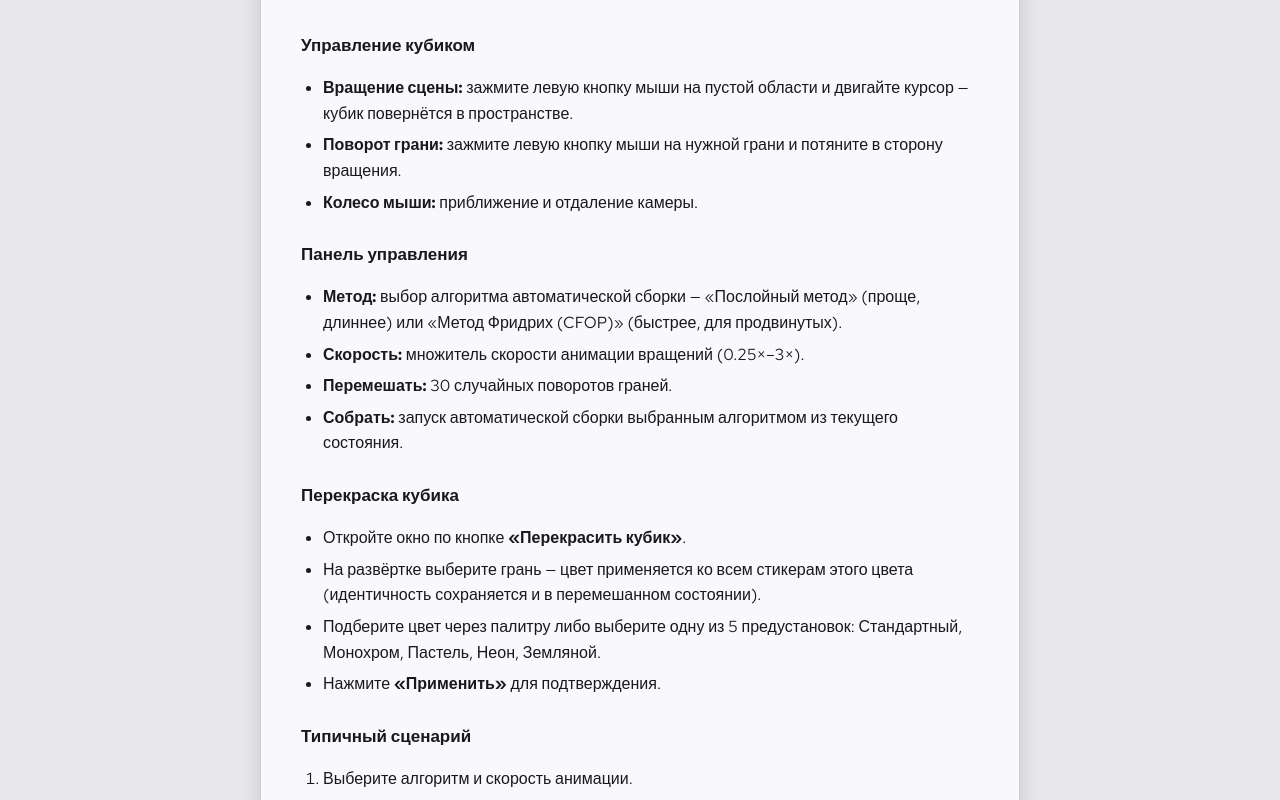
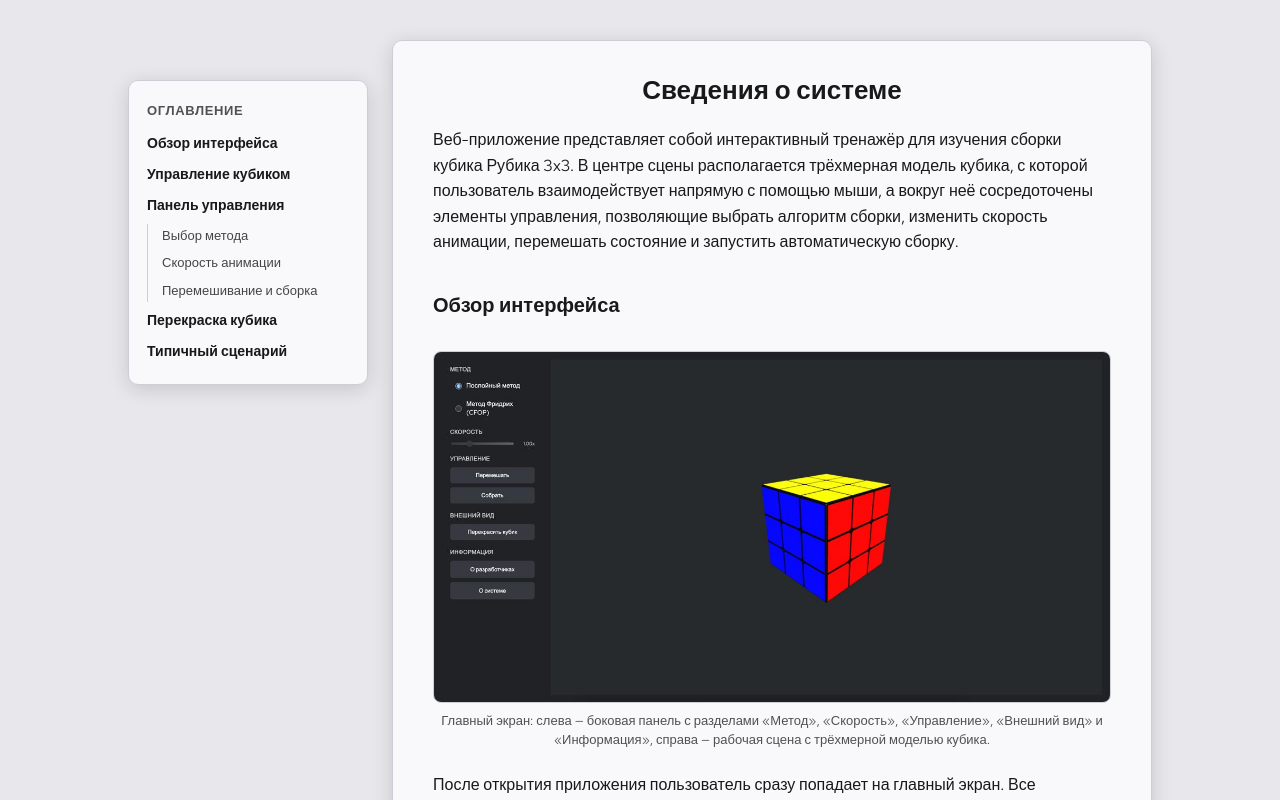
Before and after one commit to Re1l1x/rubiks-lab, a Next.js app: page /about/system in a window 1280 px wide. Shown: the top 800 px of the page. Built offline with nearby package versions, Linux system fonts and the light colour scheme.

Commit message:
chore: update about page

```diff
--- a/src/app/about/about.module.css
+++ b/src/app/about/about.module.css
@@ -1,8 +1,11 @@
 .page {
     display: flex;
     justify-content: center;
+    align-items: flex-start;
     padding: 40px 20px;
-    min-height: 100%;
+    width: 100%;
+    height: 100vh;
+    overflow-y: auto;
 }
 
 .content {
@@ -73,3 +76,104 @@
     list-style: none;
     text-align: center;
 }
+
+.toc {
+    position: sticky;
+    top: 40px;
+    align-self: flex-start;
+    width: 240px;
+    max-height: calc(100vh - 80px);
+    overflow-y: auto;
+    margin-right: 24px;
+    padding: 20px 18px;
+    background-color: var(--foreground-color);
+    color: var(--text-color);
+    border: 1px solid var(--border-color);
+    border-radius: 10px;
+    box-shadow: 0 4px 20px rgba(0, 0, 0, 0.15);
+    font-size: 14px;
+    line-height: 1.5;
+}
+
+.tocInner {
+    display: flex;
+    flex-direction: column;
+    gap: 10px;
+}
+
+.tocTitle {
+    font-size: 13px;
+    font-weight: 700;
+    text-transform: uppercase;
+    letter-spacing: 0.05em;
+    opacity: 0.75;
+}
+
+.tocList,
+.tocSubList {
+    list-style: none;
+    margin: 0;
+    padding: 0;
+    display: flex;
+    flex-direction: column;
+    gap: 6px;
+}
+
+.tocSubList {
+    margin-top: 6px;
+    padding-left: 14px;
+    border-left: 1px solid var(--border-color);
+    gap: 4px;
+}
+
+.tocLink,
+.tocSubLink {
+    color: inherit;
+    text-decoration: none;
+    display: block;
+    padding: 2px 0;
+    transition: opacity 0.15s ease, color 0.15s ease;
+}
+
+.tocLink {
+    font-weight: 600;
+}
+
+.tocSubLink {
+    font-size: 13px;
+    opacity: 0.8;
+}
+
+.tocLink:hover,
+.tocSubLink:hover {
+    opacity: 1;
+    text-decoration: underline;
+}
+
+.figure {
+    margin: 12px 0;
+    display: flex;
+    flex-direction: column;
+    gap: 8px;
+}
+
+.figureImage {
+    width: 100%;
+    height: auto;
+    display: block;
+    border: 1px solid var(--border-color);
+    border-radius: 8px;
+}
+
+.figureCaption {
+    font-size: 13px;
+    line-height: 1.5;
+    opacity: 0.75;
+    text-align: center;
+}
+
+@media (max-width: 1100px) {
+    .toc {
+        display: none;
+    }
+}
--- a/src/app/about/system/page.tsx
+++ b/src/app/about/system/page.tsx
@@ -1,94 +1,208 @@
+import Image from "next/image";
 import styles from "../about.module.css";
 
 export const metadata = {
     title: "О системе",
 };
 
+const toc = [
+    {
+        id: "overview",
+        title: "Обзор интерфейса",
+    },
+    {
+        id: "controls",
+        title: "Управление кубиком",
+    },
+    {
+        id: "panel",
+        title: "Панель управления",
+        children: [
+            { id: "method", title: "Выбор метода" },
+            { id: "speed", title: "Скорость анимации" },
+            { id: "scramble-solve", title: "Перемешивание и сборка" },
+        ],
+    },
+    {
+        id: "recolor",
+        title: "Перекраска кубика",
+    },
+    {
+        id: "scenario",
+        title: "Типичный сценарий",
+    },
+];
+
 const System = () => {
     return (
         <div className={styles.page}>
+            <aside className={styles.toc} aria-label="Оглавление">
+                <div className={styles.tocInner}>
+                    <div className={styles.tocTitle}>Оглавление</div>
+                    <ul className={styles.tocList}>
+                        {toc.map((item) => (
+                            <li key={item.id}>
+                                <a className={styles.tocLink} href={`#${item.id}`}>
+                                    {item.title}
+                                </a>
+                                {item.children && (
+                                    <ul className={styles.tocSubList}>
+                                        {item.children.map((child) => (
+                                            <li key={child.id}>
+                                                <a
+                                                    className={styles.tocSubLink}
+                                                    href={`#${child.id}`}
+                                                >
+                                                    {child.title}
+                                                </a>
+                                            </li>
+                                        ))}
+                                    </ul>
+                                )}
+                            </li>
+                        ))}
+                    </ul>
+                </div>
+            </aside>
+
             <div className={styles.content}>
                 <h1 className={styles.title}>Сведения о системе</h1>
                 <div className={styles.body}>
-                    {/*<p>
-                        Веб-приложение предназначено для обучения сборке кубика Рубика 3×3 и
-                        тренировки навыков скоростной сборки.
+                    <p>
+                        Веб-приложение представляет собой интерактивный тренажёр для
+                        изучения сборки кубика Рубика 3x3. В центре сцены располагается
+                        трёхмерная модель кубика, с которой пользователь взаимодействует
+                        напрямую с помощью мыши, а вокруг неё сосредоточены элементы
+                        управления, позволяющие выбрать алгоритм сборки, изменить скорость
+                        анимации, перемешать состояние и запустить автоматическую сборку.
                     </p>
+
+                    <h2 id="overview" className={styles.subtitle}>
+                        Обзор интерфейса
+                    </h2>
+                    <figure className={styles.figure}>
+                        <Image
+                            src="/images/main.jpg"
+                            alt="Главный экран приложения с боковой панелью и 3D-кубиком"
+                            width={1280}
+                            height={660}
+                            className={styles.figureImage}
+                        />
+                        <figcaption className={styles.figureCaption}>
+                            Главный экран: слева — боковая панель с разделами «Метод»,
+                            «Скорость», «Управление», «Внешний вид» и «Информация», справа —
+                            рабочая сцена с трёхмерной моделью кубика.
+                        </figcaption>
+                    </figure>
                     <p>
-                        В режиме обучения доступна интерактивная 3D-модель кубика, выбор
-                        алгоритма сборки (послойный метод или метод Фридрих (CFOP)),
-                        регулировка скорости анимации, перемешивание, автоматическая
-                        пошаговая сборка и перекраска кубика.
-                    </p>*/}
+                        После открытия приложения пользователь сразу попадает на главный
+                        экран. Все настройки сгруппированы по разделам в боковой панели,
+                        а основная рабочая область занята кубиком — её можно вращать,
+                        масштабировать и взаимодействовать с гранями напрямую.
+                    </p>
 
-                    <h2 className={styles.subtitle}>Краткое руководство пользователя</h2>
+                    <h2 id="controls" className={styles.subtitle}>
+                        Управление кубиком
+                    </h2>
+                    <p>
+                        Работа с моделью построена на привычных жестах мыши. Чтобы
+                        осмотреть кубик со всех сторон, зажмите левую кнопку мыши на
+                        пустой области сцены и перемещайте курсор — кубик повернётся в
+                        пространстве вслед за движением. Если вместо пустой области
+                        нажать на одну из граней и потянуть курсор в сторону, повернётся
+                        соответствующий слой кубика; именно так выполняются ручные ходы.
+                        Колесо мыши приближает и отдаляет камеру, помогая удобнее
+                        рассматривать конкретные элементы.
+                    </p>
 
-                    <h3 className={styles.sectionTitle}>Управление кубиком</h3>
-                    <ul className={styles.list}>
-                        <li>
-                            <b>Вращение сцены:</b> зажмите левую кнопку мыши на пустой
-                            области и двигайте курсор — кубик повернётся в пространстве.
-                        </li>
-                        <li>
-                            <b>Поворот грани:</b> зажмите левую кнопку мыши на нужной грани
-                            и потяните в сторону вращения.
-                        </li>
-                        <li>
-                            <b>Колесо мыши:</b> приближение и отдаление камеры.
-                        </li>
-                    </ul>
+                    <h2 id="panel" className={styles.subtitle}>
+                        Панель управления
+                    </h2>
+                    <p>
+                        Боковая панель собирает все настройки тренажёра в одном месте.
+                        Каждый раздел отвечает за отдельный аспект поведения: алгоритм
+                        автоматической сборки, скорость анимации и команды,
+                        запускающие перемешивание и решение.
+                    </p>
 
-                    <h3 className={styles.sectionTitle}>Панель управления</h3>
-                    <ul className={styles.list}>
-                        <li>
-                            <b>Метод:</b> выбор алгоритма автоматической сборки —
-                            «Послойный метод» (проще, длиннее) или «Метод Фридрих (CFOP)»
-                            (быстрее, для продвинутых).
-                        </li>
-                        <li>
-                            <b>Скорость:</b> множитель скорости анимации вращений
-                            (0.25×–3×).
-                        </li>
-                        <li>
-                            <b>Перемешать:</b> 30 случайных поворотов граней.
-                        </li>
-                        <li>
-                            <b>Собрать:</b> запуск автоматической сборки выбранным
-                            алгоритмом из текущего состояния.
-                        </li>
-                    </ul>
+                    <h3 id="method" className={styles.sectionTitle}>
+                        Выбор метода
+                    </h3>
+                    <p>
+                        В разделе «Метод» переключателем выбирается алгоритм
+                        автоматической сборки. Послойный метод подходит начинающим: он
+                        состоит из большего числа шагов, но каждое действие легко
+                        понять и запомнить. Метод Фридрих (CFOP) рассчитан на более
+                        продвинутых пользователей и приводит кубик к собранному виду
+                        быстрее за счёт более коротких последовательностей.
+                    </p>
 
-                    <h3 className={styles.sectionTitle}>Перекраска кубика</h3>
-                    <ul className={styles.list}>
-                        <li>
-                            Откройте окно по кнопке <b>«Перекрасить кубик»</b>.
-                        </li>
-                        <li>
-                            На развёртке выберите грань — цвет применяется ко всем стикерам
-                            этого цвета (идентичность сохраняется и в перемешанном
-                            состоянии).
-                        </li>
-                        <li>
-                            Подберите цвет через палитру либо выберите одну из 5
-                            предустановок: Стандартный, Монохром, Пастель, Неон, Земляной.
-                        </li>
-                        <li>
-                            Нажмите <b>«Применить»</b> для подтверждения.
-                        </li>
-                    </ul>
+                    <h3 id="speed" className={styles.sectionTitle}>
+                        Скорость анимации
+                    </h3>
+                    <p>
+                        Ползунок «Скорость» задаёт множитель скорости вращений в
+                        диапазоне от 0.25x до 3x. Меньшее значение позволяет подробно
+                        рассмотреть каждый ход, большее — ускорить демонстрацию и
+                        быстро прокручивать длинные последовательности.
+                    </p>
 
-                    <h3 className={styles.sectionTitle}>Типичный сценарий</h3>
-                    <ol className={styles.list}>
-                        <li>Выберите алгоритм и скорость анимации.</li>
-                        <li>
-                            (Необязательно) Перекрасьте кубик под удобную палитру.
-                        </li>
-                        <li>Нажмите «Перемешать» для генерации случайного состояния.</li>
-                        <li>
-                            Попробуйте собрать самостоятельно или нажмите «Собрать» для
-                            автоматической пошаговой сборки.
-                        </li>
-                    </ol>
+                    <h3 id="scramble-solve" className={styles.sectionTitle}>
+                        Перемешивание и сборка
+                    </h3>
+                    <p>
+                        В разделе «Управление» доступны две кнопки. «Перемешать»
+                        выполняет 30 случайных поворотов граней и приводит кубик в
+                        перемешанное состояние, имитируя реальный стартовый вариант для
+                        тренировки. «Собрать» запускает автоматическую пошаговую сборку
+                        из текущего положения выбранным алгоритмом — пользователь
+                        наблюдает за ходом решения и может сопоставлять
+                        последовательность поворотов с теорией.
+                    </p>
+
+                    <h2 id="recolor" className={styles.subtitle}>
+                        Перекраска кубика
+                    </h2>
+                    <figure className={styles.figure}>
+                        <Image
+                            src="/images/palette.jpg"
+                            alt="Окно перекраски кубика с развёрткой и набором предустановленных палитр"
+                            width={1280}
+                            height={660}
+                            className={styles.figureImage}
+                        />
+                        <figcaption className={styles.figureCaption}>
+                            Окно перекраски: слева — развёртка кубика для выбора грани,
+                            справа — список предустановленных палитр, ниже — выбор цвета
+                            для текущей грани.
+                        </figcaption>
+                    </figure>
+                    <p>
+                        Чтобы изменить расцветку кубика, нажмите кнопку «Перекрасить
+                        кубик» в разделе «Внешний вид» — откроется отдельное окно с
+                        развёрткой. Кликните по нужной грани на развёртке: выбранный
+                        цвет применится сразу ко всем стикерам этого цвета, поэтому
+                        идентичность сторон сохраняется и в перемешанном состоянии.
+                        Конкретный оттенок задаётся вручную через палитру в нижней
+                        части окна либо одним из готовых пресетов справа —
+                        «Стандартный», «Монохром», «Пастель», «Неон» и «Земляной».
+                        После выбора цветов нажмите «Применить», чтобы подтвердить
+                        изменения и вернуться к сцене.
+                    </p>
+
+                    <h2 id="scenario" className={styles.subtitle}>
+                        Типичный сценарий
+                    </h2>
+                    <p>
+                        Типичный сеанс работы выглядит так: пользователь выбирает
+                        удобный алгоритм в разделе «Метод» и устанавливает комфортную
+                        скорость анимации, при необходимости перекрашивает кубик под
+                        привычную палитру, затем нажимает «Перемешать» для получения
+                        случайного состояния и далее либо пробует собрать кубик
+                        самостоятельно, выполняя повороты граней мышью, либо запускает
+                        автоматическую сборку кнопкой «Собрать», чтобы изучить решение
+                        шаг за шагом.
+                    </p>
                 </div>
             </div>
         </div>
```
Also changed, not shown: public/images/main.jpg (added), public/images/palette.jpg (added).
